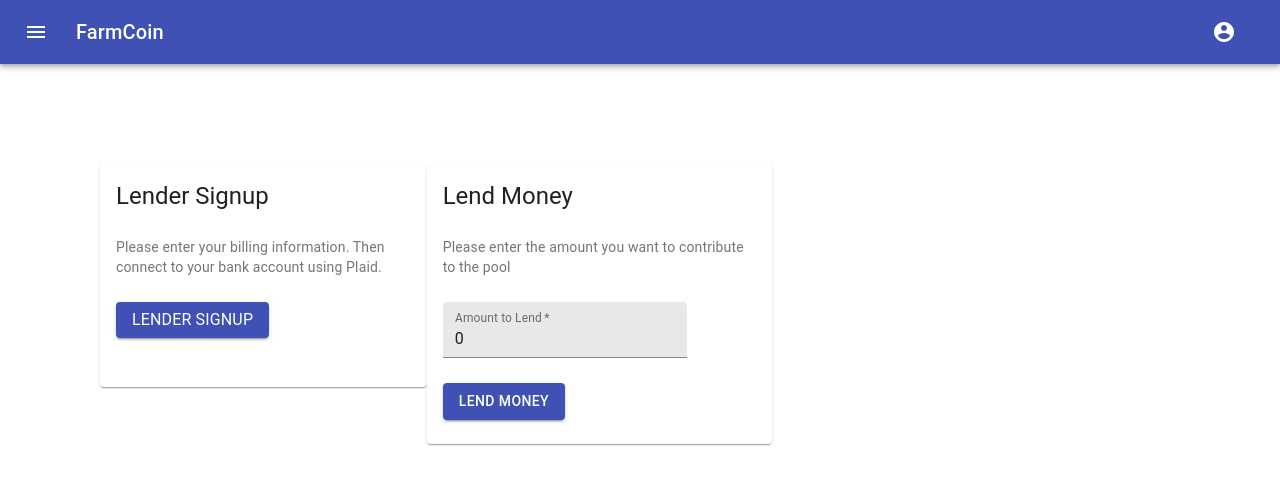
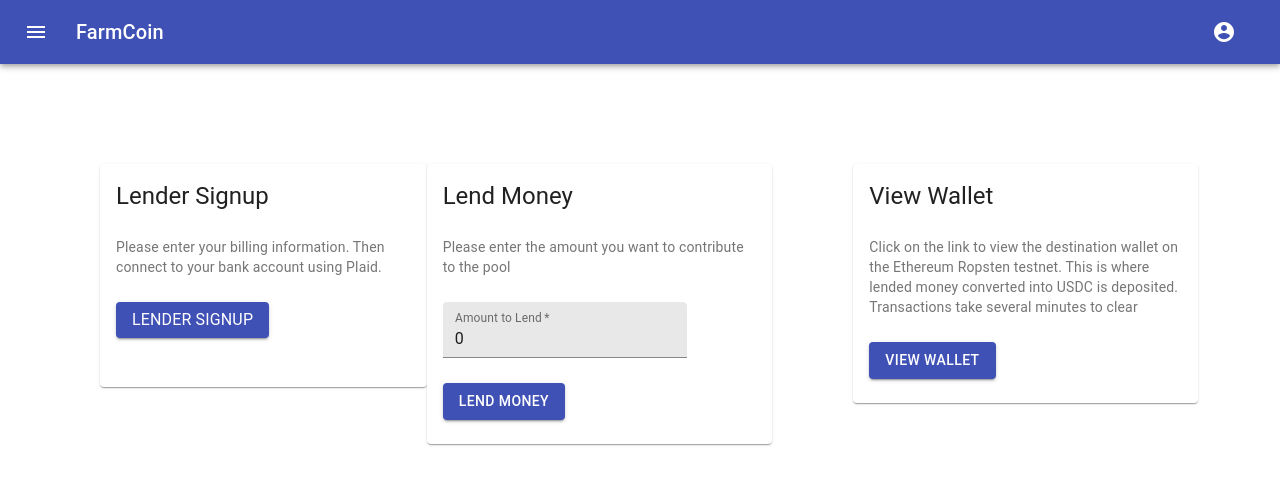
Before and after one commit to nathankrish/FarmCoin, a React (Create React App) app in the folder frontend/: page / in a window 1280 px wide. Shown: the top 484 px of the page. Built offline with nearby package versions, Linux system fonts and the light colour scheme; no server answers.

Commit message:
react-create-app on Heroku

```diff
--- a/frontend/src/App.js
+++ b/frontend/src/App.js
@@ -10,6 +10,7 @@ import { useState } from 'react'
 import SignUpCard from './components/signup/SignUpCard'
 import LendingCard from './components/payments/lendingCard';
 import { Grid, Row } from '@material-ui/core';
+import PoolCard from './components/payments/poolCard';
 
 function App() {
     // declare a new state variable for modal open
@@ -35,6 +36,9 @@ function App() {
         <Grid item xs = "4">
         <LendingCard />
         </Grid>
+        <Grid item xs = "4">
+        <PoolCard />
+        </Grid>
     </Grid>
         <ModalDialog open={open} handleClose={handleClose} />
     </React.Fragment>
--- /dev/null
+++ b/frontend/src/components/payments/poolCard.js
@@ -0,0 +1,42 @@
+import React from "react";
+import { makeStyles } from "@material-ui/core/styles";
+import Card from "@material-ui/core/Card";
+import CardActionArea from "@material-ui/core/CardActionArea";
+import CardContent from "@material-ui/core/CardContent";
+import Typography from "@material-ui/core/Typography";
+import { TextField } from "@material-ui/core";
+import { useState } from "react";
+import axios from 'axios';
+import { backendLink } from "../../globalvars";
+import { Button } from "@material-ui/core";
+
+const useStyles = makeStyles({
+  root: {
+    maxWidth: 345,
+    marginTop: 100,
+  },
+  text: {
+    marginBottom: 25
+  }
+});
+
+export default function PoolCard() {
+  const classes = useStyles();
+
+  return (
+    <Card className={classes.root}>
+      <CardContent>
+      <Typography gutterBottom variant="h5" component="h2" className = {classes.text}>
+          View Wallet
+        </Typography>
+        <Typography variant="body2" color="textSecondary" component="p" className = {classes.text}>
+            Click on the link to view the destination wallet on the Ethereum Ropsten testnet. This is where lended money converted into USDC is deposited. Transactions take several minutes to clear
+        </Typography>
+            <Button variant="contained"  color="primary" type = "submit" href="https://ropsten.etherscan.io/token/0x07865c6e87b9f70255377e024ace6630c1eaa37f?a=0x6f004cf8b555ce49e2dff3d4d16e0145b9d4d841">
+                View Wallet
+            </Button>
+      </CardContent>
+
+    </Card>
+  );
+}
```
